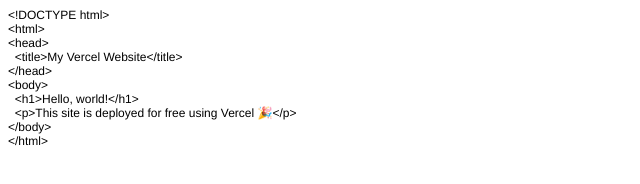
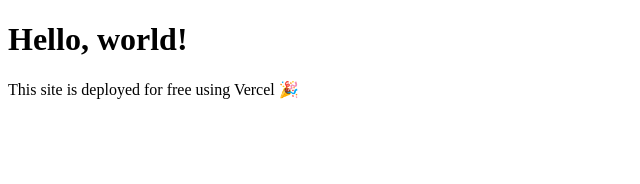
Before and after one commit to evelyng-spec/my-vercel-site-fixed, a plain HTML site: page index.html in a window 1280 px wide. Shown: the whole page, without its empty margins (0-640 px from the left). Drawn offline with Linux system fonts and the light colour scheme.

Commit message:
Fix: HTML rendering issue

```diff
--- a/index.html
+++ b/index.html
@@ -1,25 +1,11 @@
-<!DOCTYPE html PUBLIC "-//W3C//DTD HTML 4.01//EN" "http://www.w3.org/TR/html4/strict.dtd">
-<html>
+<!DOCTYPE html>
+<html lang="en">
 <head>
-  <meta http-equiv="Content-Type" content="text/html; charset=utf-8">
-  <meta http-equiv="Content-Style-Type" content="text/css">
-  <title></title>
-  <meta name="Generator" content="Cocoa HTML Writer">
-  <meta name="CocoaVersion" content="2575.4">
-  <style type="text/css">
-    p.p1 {margin: 0.0px 0.0px 0.0px 0.0px; font: 12.0px Helvetica}
-  </style>
+  <meta charset="UTF-8">
+  <title>My Vercel Website</title>
 </head>
 <body>
-<p class="p1">&lt;!DOCTYPE html&gt;</p>
-<p class="p1">&lt;html&gt;</p>
-<p class="p1">&lt;head&gt;</p>
-<p class="p1"><span class="Apple-converted-space">  </span>&lt;title&gt;My Vercel Website&lt;/title&gt;</p>
-<p class="p1">&lt;/head&gt;</p>
-<p class="p1">&lt;body&gt;</p>
-<p class="p1"><span class="Apple-converted-space">  </span>&lt;h1&gt;Hello, world!&lt;/h1&gt;</p>
-<p class="p1"><span class="Apple-converted-space">  </span>&lt;p&gt;This site is deployed for free using Vercel 🎉&lt;/p&gt;</p>
-<p class="p1">&lt;/body&gt;</p>
-<p class="p1">&lt;/html&gt;</p>
+  <h1>Hello, world!</h1>
+  <p>This site is deployed for free using Vercel 🎉</p>
 </body>
 </html>
```
